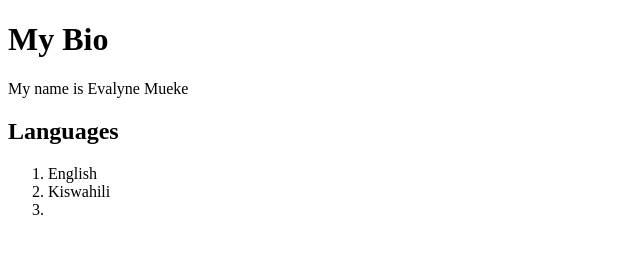
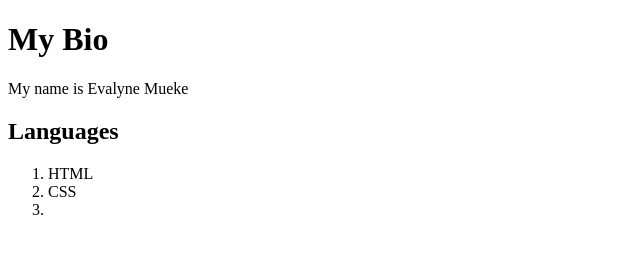
Before and after one commit to EvalyneMueke/My_portfolio, a plain HTML site: page index.html in a window 1280 px wide. Shown: the full height of the page, 0-640 px from the left. Drawn offline with Linux system fonts and the light colour scheme.

Commit message:
Changed the languages in index.html

```diff
--- a/index.html
+++ b/index.html
@@ -14,8 +14,8 @@
     </p>
     <h2>Languages</h2>
     <ol>
-        <li>English</li>
-        <li>Kiswahili</li>
+        <li>HTML</li>
+        <li>CSS</li>
         <li></li>
     </ol>
     <div></div>
```
